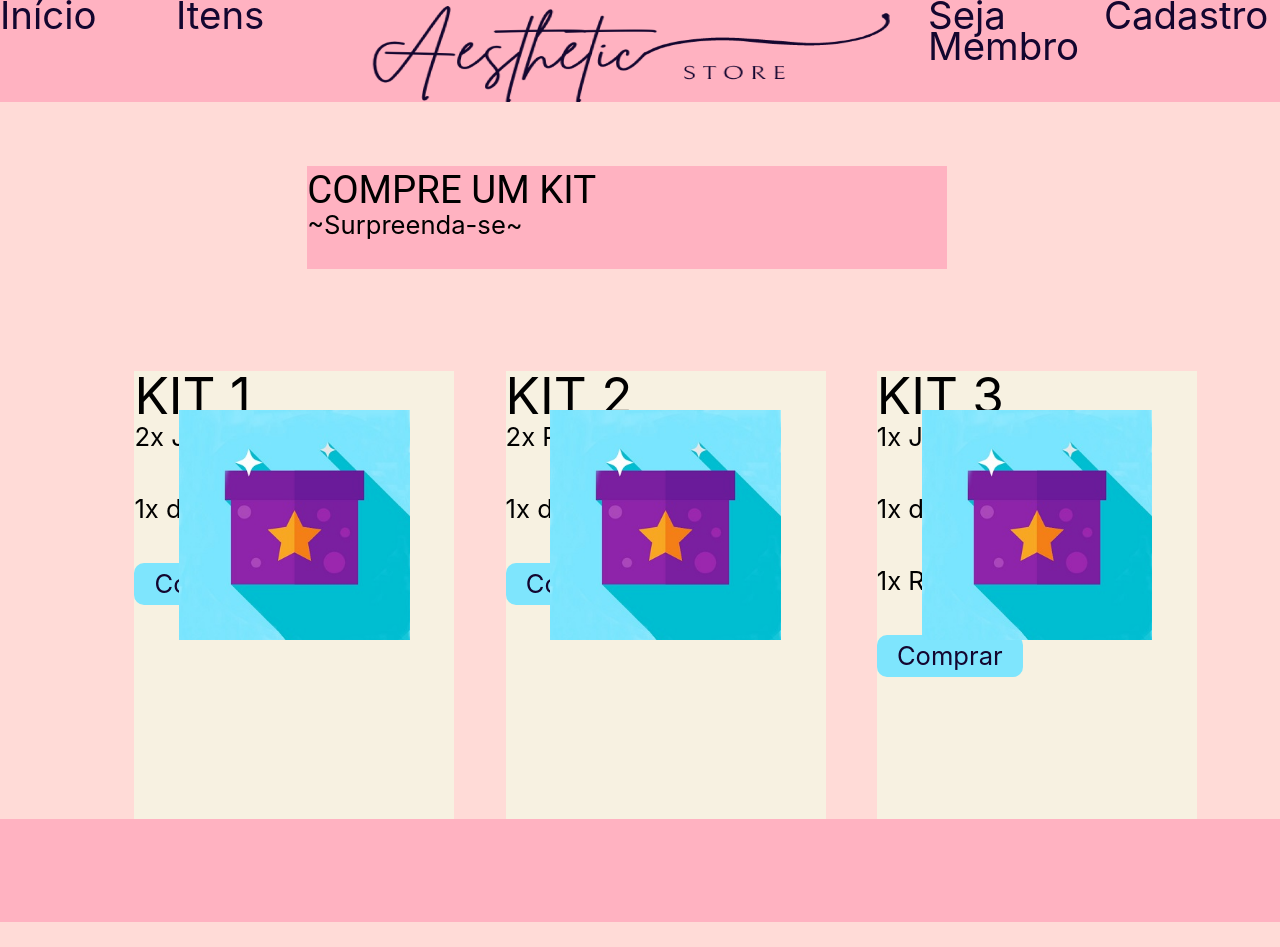
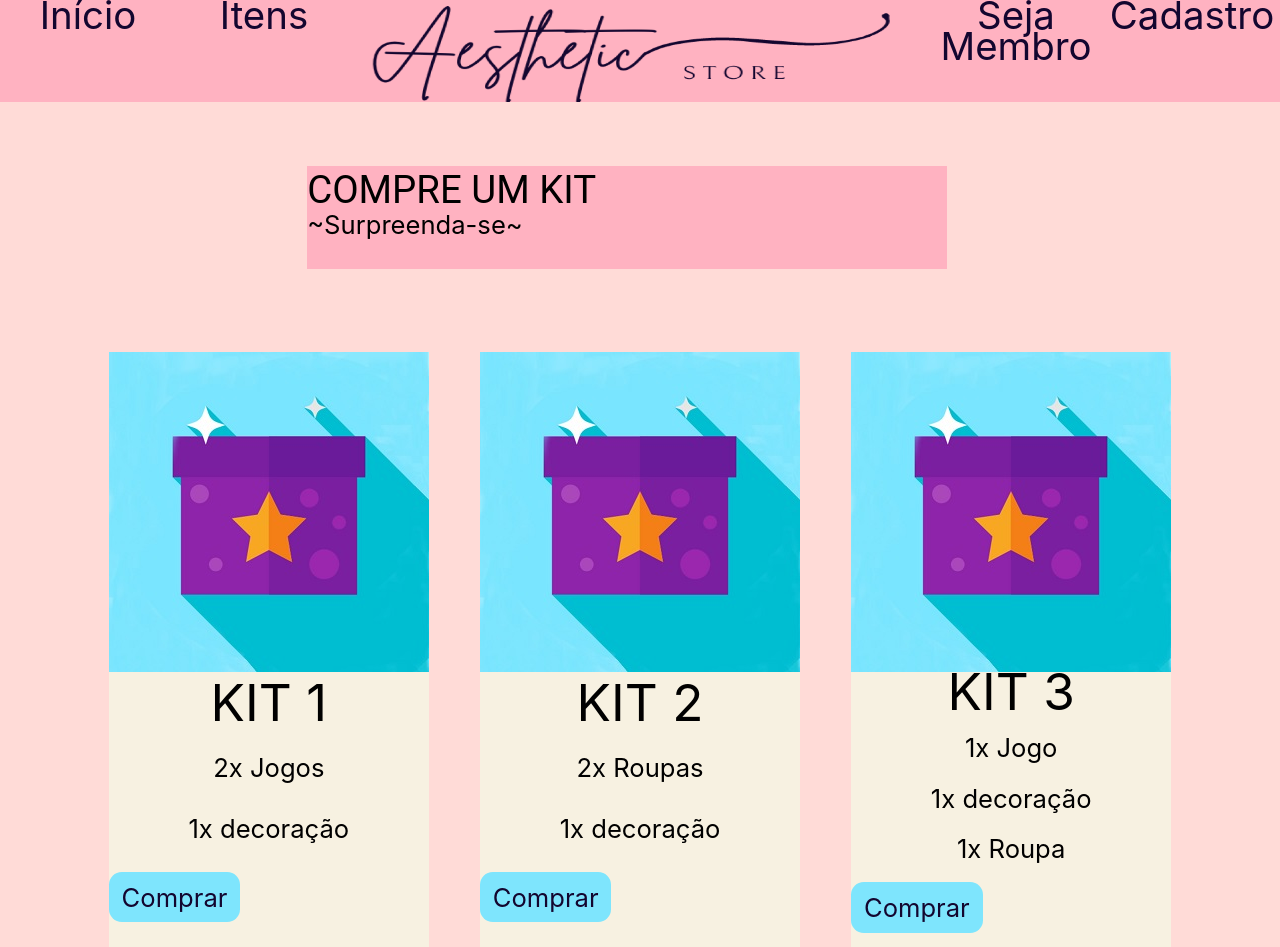
Before and after one commit to Artur544/CSS-Responsivo, a plain HTML site: page Trabalho-CSS/index.html in a window 1280 px wide. Shown: the top 947 px of the page. Before the commit the page ends 922 px from the top, so only its background shows below. Drawn offline with Linux system fonts and the light colour scheme.

Commit message:
Update tema.css

```diff
--- a/Trabalho-CSS/tema.css
+++ b/Trabalho-CSS/tema.css
@@ -14,8 +14,7 @@ body
 
 .pal-cab
 {
-    width: 2vw;
-    height: 1vw;
+    text-align: center;
 
     font-family: 'Inter';
     font-style: normal;
@@ -24,7 +23,6 @@ body
     line-height: 31px;
 
     color: #13062F;
-    flex-direction: row;
     flex: 1;
 }
 
@@ -48,19 +46,10 @@ body
     width: 50vw;
     height: 8vw;
     background: #FFB2C1;
-    display: row;
-
-
 }
 
 .pal1-titulo
 {
-
-    width: 800px;
-    height: 47px;
-    left: 580px;
-    top: 202px;
-
     font-family: 'Roboto';
     font-style: normal;
     font-weight: 400;
@@ -70,11 +59,6 @@ body
 
 .pal2-titulo
 {
-    width: 680px;
-    height: 24px;
-    left: 648px;
-    top: 258px;
-
     font-family: 'Inter';
     font-style: normal;
     font-weight: 400;
@@ -82,44 +66,43 @@ body
     line-height: 24px;
 
     color: #000000;
-
 }
 
 .vitrine
 {
     display: flex;
     justify-content: center;
+    flex-wrap: wrap;
 }
 
 .kit
 {
-    margin-top: 8vw;
-    margin-left: 4vw;
+    display: grid;
+    grid-template-columns: auto;
+    margin: 8vw 2vw;
     width: 25vw;
-    height: 35vw;
-    left: 79px;
-    top: 364px;
-    display: row;
-
+    height: 45vw;
     background: #F7F1E1;
 }
 
-#img-caixa
+.caixa-misteriosa
 {
-    position: absolute;
+    width: 25vw;
+    height: 22vw;
+    display: grid;
+    justify-items: center;
+    align-content: center;
+}
+
+.img-caixa
+{
     width: 18vw;
     height: 18vw;
-    margin-left: 3.5vw;
-    margin-top: 3vw;
 }
 
 .titulo-kit
 {
-    width: 244px;
-    height: 48px;
-    left: 138px;
-    top: 725px;
-
+    text-align: center;
     font-family: 'Inter';
     font-style: normal;
     font-weight: 400;
@@ -127,16 +110,11 @@ body
     line-height: 48px;
 
     color: #000000;
-
 }
 
 .pal-kit
 {
-    width: 195px;
-    height: 72px;
-    left: 162px;
-    top: 801px;
-
+    text-align: center;
     font-family: 'Inter';
     font-style: normal;
     font-weight: 400;
@@ -148,21 +126,18 @@ body
 
 .botao
 {
-    width: 196px;
-    height: 85px;
+    width: max-content;
+    height: max-content;
     background: #7EE5FD;
-    border-radius: 10px;
+    border-radius: 1vw;
+    padding: 1vw;
 
-    width: 146px;
-    height: 42px;
-    left: 180px;
-    top: 948px;
 
     font-family: 'Inter';
     font-style: normal;
     font-weight: 400;
     font-size: 2vw;
-    line-height: 42px;
+    line-height: 25px;
     text-align: center;
 
     color: #13062F;
```
